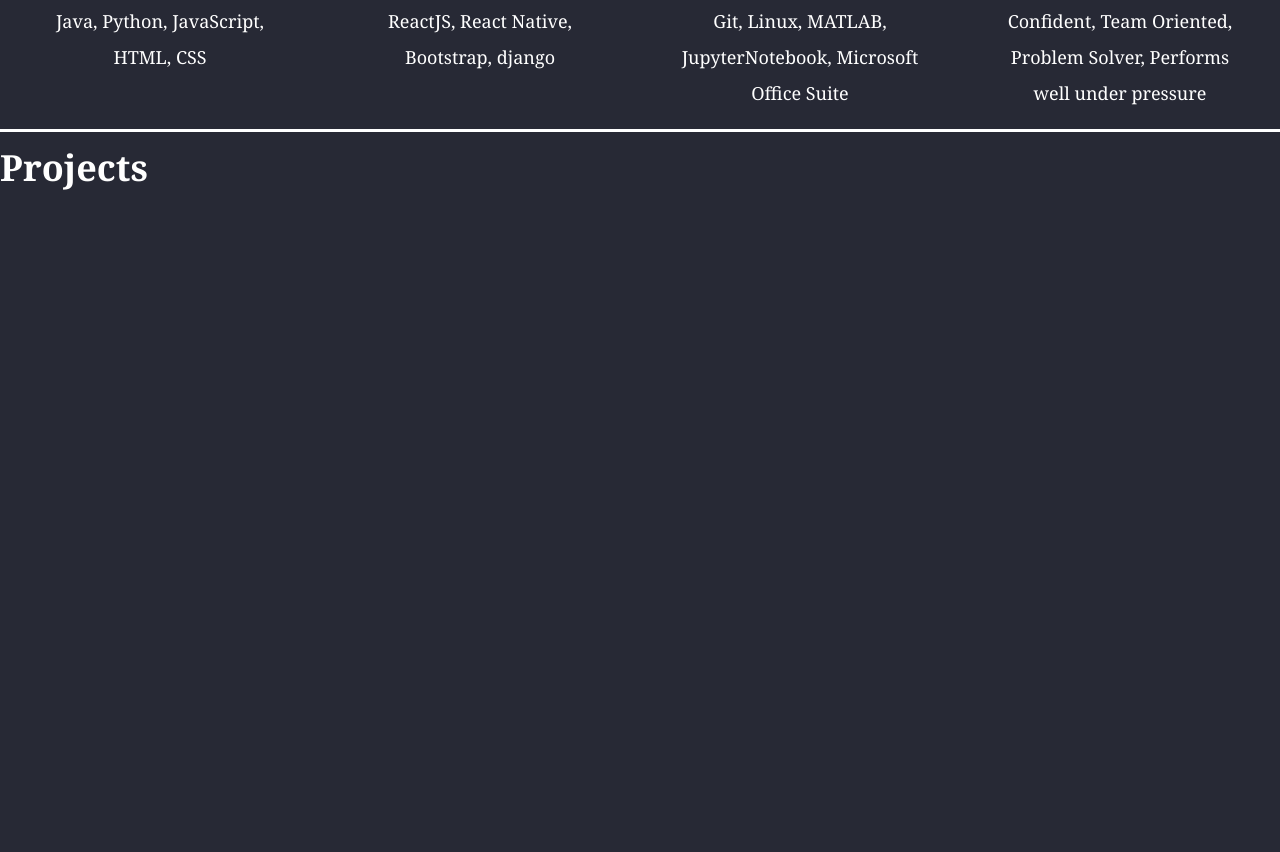
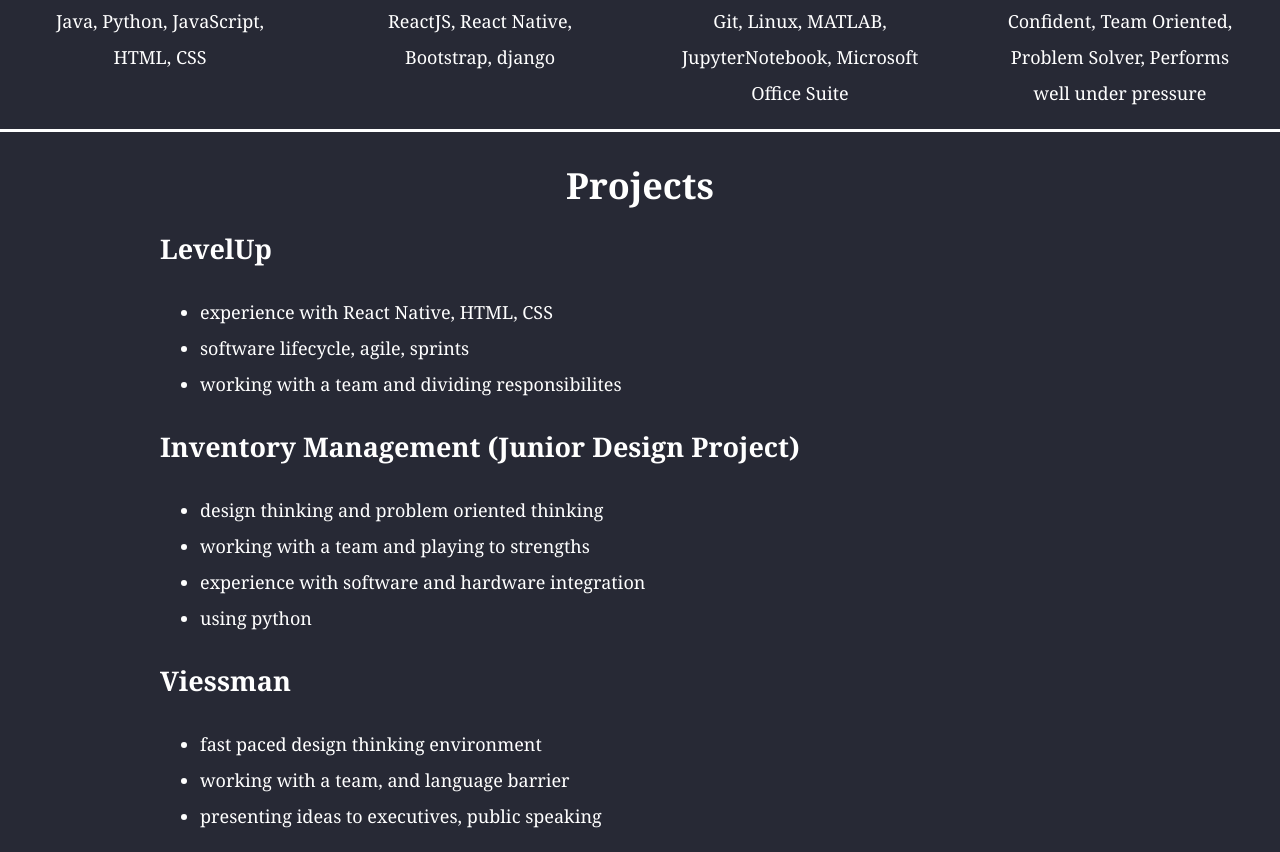
Before and after one commit to henscheid/cs_portfolio, a React (Create React App) app: page / in a window 1280 px wide. Shown: the part 1140-1992 px from the top of the page. Before the commit the page ends 1344 px from the top, so only its background shows below. Built offline with nearby package versions, Linux system fonts and the light colour scheme.

Commit message:
added some project info

```diff
--- a/src/components/bio/Bio.css
+++ b/src/components/bio/Bio.css
@@ -5,10 +5,6 @@
 
 }
 
-h1.bio {
-  font-size: 4em;
-  margin: 0;
-}
 
 p.bio {
   font-size: 2em;
--- a/src/components/bio/Bio.js
+++ b/src/components/bio/Bio.js
@@ -5,7 +5,7 @@ class Bio extends Component {
   render() {
     return (
       <div className="bio-container">
-        <h1 className="bio">Biography</h1>
+        <h1>Biography</h1>
         <p className="bio" id ="bio-intro">
           I am eager college graduate looking to secure
           a full time software development position! I am most
--- a/src/components/profile/Profile.css
+++ b/src/components/profile/Profile.css
@@ -9,14 +9,6 @@
   width: 300px;
 }
 
-h1.profile {
-  font-size: 4em;
-}
-
-h2.profile {
-  font-size: 3em;
-  margin: 0;
-}
 
 h3.profile {
   font-size: 2em;
--- a/src/components/profile/Profile.js
+++ b/src/components/profile/Profile.js
@@ -14,8 +14,8 @@ class Profile extends Component {
           className="img">
           </img>
         </div>
-        <h1 className="profile">Ian Henscheid</h1>
-        <h2 className="profile">Web Developer</h2>
+        <h1>Ian Henscheid</h1>
+        <h2>Web Developer</h2>
         <h3 className="profile">University of Wisconsin - Madison '19 Graduate</h3>
         <div className="profile-links">
           <svg id="github-icon" className="profile-icon" enable-background="new 0 0 24 24" viewBox="0 0 24 24" xmlns="http://www.w3.org/2000/svg"><path d="m12 .5c-6.63 0-12 5.28-12 11.792 0 5.211 3.438 9.63 8.205 11.188.6.111.82-.254.82-.567 0-.28-.01-1.022-.015-2.005-3.338.711-4.042-1.582-4.042-1.582-.546-1.361-1.335-1.725-1.335-1.725-1.087-.731.084-.716.084-.716 1.205.082 1.838 1.215 1.838 1.215 1.07 1.803 2.809 1.282 3.495.981.108-.763.417-1.282.76-1.577-2.665-.295-5.466-1.309-5.466-5.827 0-1.287.465-2.339 1.235-3.164-.135-.298-.54-1.497.105-3.121 0 0 1.005-.316 3.3 1.209.96-.262 1.98-.392 3-.398 1.02.006 2.04.136 3 .398 2.28-1.525 3.285-1.209 3.285-1.209.645 1.624.24 2.823.12 3.121.765.825 1.23 1.877 1.23 3.164 0 4.53-2.805 5.527-5.475 5.817.42.354.81 1.077.81 2.182 0 1.578-.015 2.846-.015 3.229 0 .309.21.678.825.56 4.801-1.548 8.236-5.97 8.236-11.173 0-6.512-5.373-11.792-12-11.792z"/></svg>
--- a/src/components/projects/Projects.css
+++ b/src/components/projects/Projects.css
@@ -0,0 +1,26 @@
+.projects-container {
+  padding-top: 2em;
+  display: flex;
+  flex-flow: column nowrap;
+  justify-content: center;
+  text-align:center;
+  width: 100%;
+}
+
+
+.projects-content{
+  display: flex;
+  flex-flow: column nowrap;
+  width: 75%;
+  justify-content: space-around;
+  margin: auto;
+
+}
+
+.ind-project-container {
+  text-align: left;
+}
+
+.list-temp {
+  font-size: 2em;
+}
--- a/src/components/projects/Projects.js
+++ b/src/components/projects/Projects.js
@@ -5,7 +5,38 @@ class Projects extends Component {
   render(){
     return(
       <div className="projects-container">
-        <h1 className="bio">Projects</h1>
+        <h1>Projects</h1>
+
+        <div className="projects-content">
+
+          <div className="ind-project-container">
+            <h2>LevelUp</h2>
+            <ul className="list-temp">
+              <li>experience with React Native, HTML, CSS</li>
+              <li>software lifecycle, agile, sprints</li>
+              <li>working with a team and dividing responsibilites</li>
+            </ul>
+          </div>
+          <div className="ind-project-container">
+            <h2>Inventory Management (Junior Design Project)</h2>
+            <ul className="list-temp">
+              <li>design thinking and problem oriented thinking</li>
+              <li>working with a team and playing to strengths</li>
+              <li>experience with software and hardware integration</li>
+              <li>using python</li>
+            </ul>
+          </div>
+          <div className="ind-project-container">
+            <h2>Viessman</h2>
+            <ul className="list-temp">
+              <li>fast paced design thinking environment</li>
+              <li>working with a team, and language barrier</li>
+              <li>presenting ideas to executives, public speaking</li>
+            </ul>
+          </div>
+
+
+        </div>
       </div>
     )
   }
--- a/src/components/skills/Skills.js
+++ b/src/components/skills/Skills.js
@@ -6,13 +6,13 @@ class Skills extends Component {
   render(){
     return(
       <div className="skills-container">
-        <h1 className="bio">Skills</h1>
+        <h1>Skills</h1>
         <div className="skills-content">
           <div className="skills-skill">
             <div className="individual-skill">
               <img src={lang_graphic} alt="Language graphic" className="skill-graphic">
               </img>
-              <h2 className="profile">
+              <h2>
                 Languages
               </h2>
               <p className="skills">
@@ -25,7 +25,7 @@ class Skills extends Component {
                 alt="Language graphic"
                 className="skill-graphic">
               </img>
-              <h2 className="profile">
+              <h2>
                 Frameworks
               </h2>
               <p className="skills">
@@ -38,7 +38,7 @@ class Skills extends Component {
                 alt="Language graphic"
                 className="skill-graphic">
               </img>
-              <h2 className="profile">
+              <h2>
                 Tools
               </h2>
               <p className="skills">
@@ -52,7 +52,7 @@ class Skills extends Component {
                 alt="Language graphic"
                 className="skill-graphic">
               </img>
-              <h2 className="profile">
+              <h2>
                 Soft Skills
               </h2>
               <p className="skills">
--- a/src/index.css
+++ b/src/index.css
@@ -10,6 +10,16 @@ body {
   background: #272935;
   margin: 0;
   padding: 0;
+}
+
+h1 {
+  font-size: 4em;
+  margin: 0;
+}
+
+h2 {
+  font-size: 3em;
+  margin: 0;
 }
 
 p {
```
